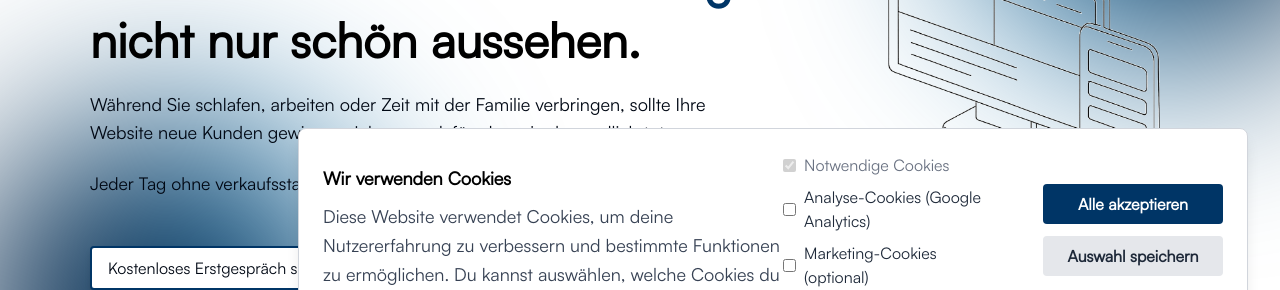
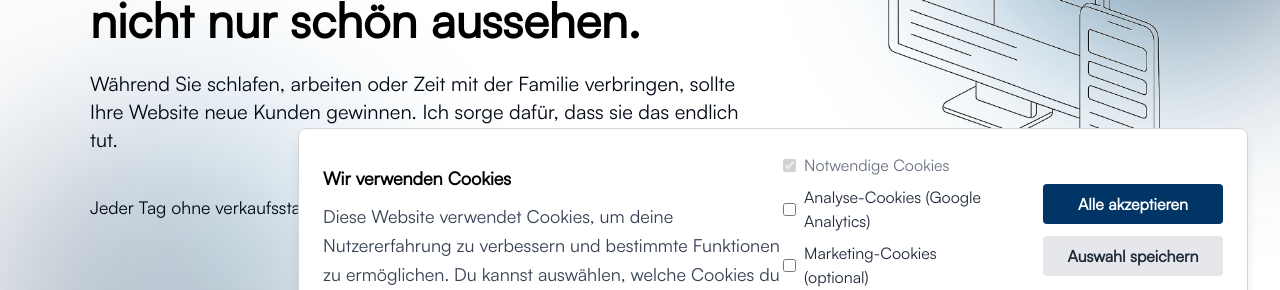
Before and after one commit to Franco-Cipolla/franco-cipolla-website, a React (Vite) app: page / in a window 1280 px wide. Shown: the part 384-674 px from the top of the page. Built offline with nearby package versions, Linux system fonts and the light colour scheme; no server answers.

Commit message:
`Refactored Hero component: removed unused refs, simplified text animation and layout`

```diff
--- a/src/components/Hero.jsx
+++ b/src/components/Hero.jsx
@@ -10,10 +10,9 @@ const Hero = () => {
   const rightCircleRef = useRef(null);
 
   const headlineRef = useRef(null);
-  const mobileText1Ref = useRef(null);
-  const mobileText2Ref = useRef(null);
-  const desktopText1Ref = useRef(null);
-  const desktopText2Ref = useRef(null);
+    const text1Ref = useRef(null);
+    const text2Ref = useRef(null);
+
   const ctaRef = useRef(null);
   const imageRef = useRef(null);
 
@@ -73,14 +72,11 @@ const Hero = () => {
   const ctx = gsap.context(() => {
     const textRefs = [
       headlineRef,
-      mobileText1Ref,
-      mobileText2Ref,
-      desktopText1Ref,
-      desktopText2Ref,
+      text1Ref,
+      text2Ref,
       ctaRef,
     ];
 
-    // Starte Textanimation sofort
     gsap.from(textRefs.map(ref => ref.current).filter(Boolean), {
       y: 50,
       opacity: 0,
@@ -89,7 +85,6 @@ const Hero = () => {
       ease: 'power3.out',
     });
 
-    // Bildanimation separat nach Load
     const imgEl = imageRef.current;
     if (imgEl && !imgEl.complete) {
       const handleLoad = () => {
@@ -135,7 +130,7 @@ const Hero = () => {
       {/* Hero Section */}
       <main
         ref={heroRef}
-        className="w-full mt-20 lg:mt-35 py-16 sm:py-24 md:py-32 px-4 sm:px-6 xl:px-0"
+        className="w-full mt-20 lg:mt-16 xl:mt-30  py-16 sm:py-24 md:py-32 px-4 sm:px-6 xl:px-0"
       >
         <div className="mx-auto w-full max-w-[700px] xl:max-w-[1100px] flex flex-col lg:flex-row gap-10 lg:justify-start lg:items-start xl:text-left md:items-center md:text-center">
 
@@ -163,21 +158,21 @@ const Hero = () => {
               Ihre Website soll <span className='text-[#003566]'>Kunden bringen</span> <span className='md:hidden xl:inline-block'>-</span>  <span className='block'></span> nicht nur schön aussehen.
             </h1>
 
-            <p ref={mobileText1Ref} className="text-lg text-[#000814] max-w-xl xl:hidden mb-4">
-              Während Sie schlafen, arbeiten oder Zeit mit der Familie verbringen, sollte Ihre Website neue Kunden gewinnen. Ich sorge dafür, dass sie das endlich tut.
-            </p>
-            <p ref={mobileText2Ref} className="text-base text-[#000814]/85 max-w-xl xl:hidden mb-5">
-               Jeder Tag ohne verkaufsstarke Website kostet Sie potenzielle Kunden.
-            </p>
+            <div className={`max-w-xl md:mx-auto xl:mx-0 xl:max-w-2xl ${isXL ? 'flex flex-col gap-6' : ''}`}>
+        <p
+          ref={text1Ref}
+          className={`text-lg ${isXL ? 'xl:text-xl' : ''} text-[#000814] mb-4`}
+        >
+          Während Sie schlafen, arbeiten oder Zeit mit der Familie verbringen, sollte Ihre Website neue Kunden gewinnen. Ich sorge dafür, dass sie das endlich tut.
+        </p>
+        <p
+          ref={text2Ref}
+          className={`text-base ${isXL ? 'xl:text-[1.1rem]' : 'text-[#000814]/85'} text-[#000814] mb-5`}
+        >
+          Jeder Tag ohne verkaufsstarke Website kostet Sie potenzielle Kunden.
+        </p>
+      </div>
 
-            <div className="hidden xl:flex flex-col gap-6 max-w-2xl">
-              <p ref={desktopText1Ref} className="text-lg xltext-xl text-[#000814]">
-                 Während Sie schlafen, arbeiten oder Zeit mit der Familie verbringen, sollte Ihre Website neue Kunden gewinnen. Ich sorge dafür, dass sie das endlich tut.
-              </p>
-              <p ref={desktopText2Ref} className="text-base xl:text-[1.1rem] text-[#000814]">
-                    Jeder Tag ohne verkaufsstarke Website kostet Sie potenzielle Kunden.
-              </p>
-            </div>
 
             <div
               ref={ctaRef}
```
